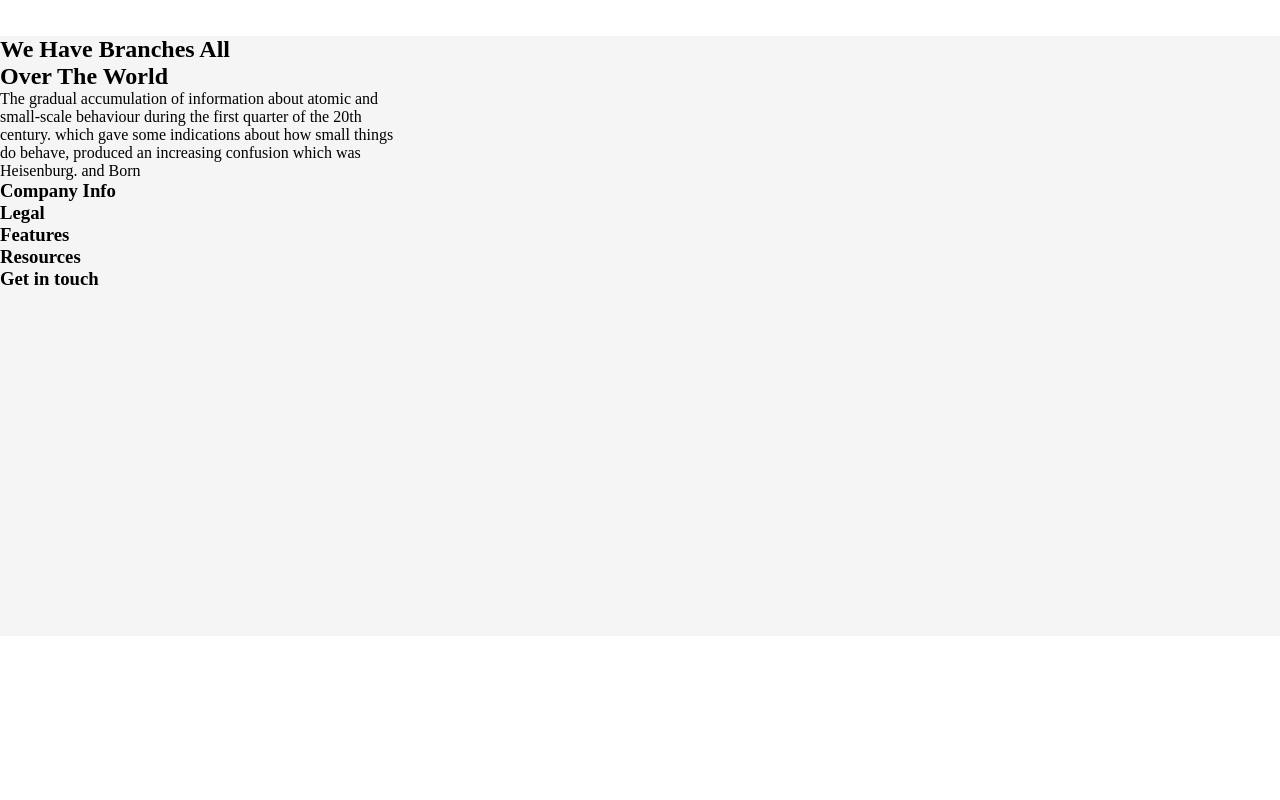
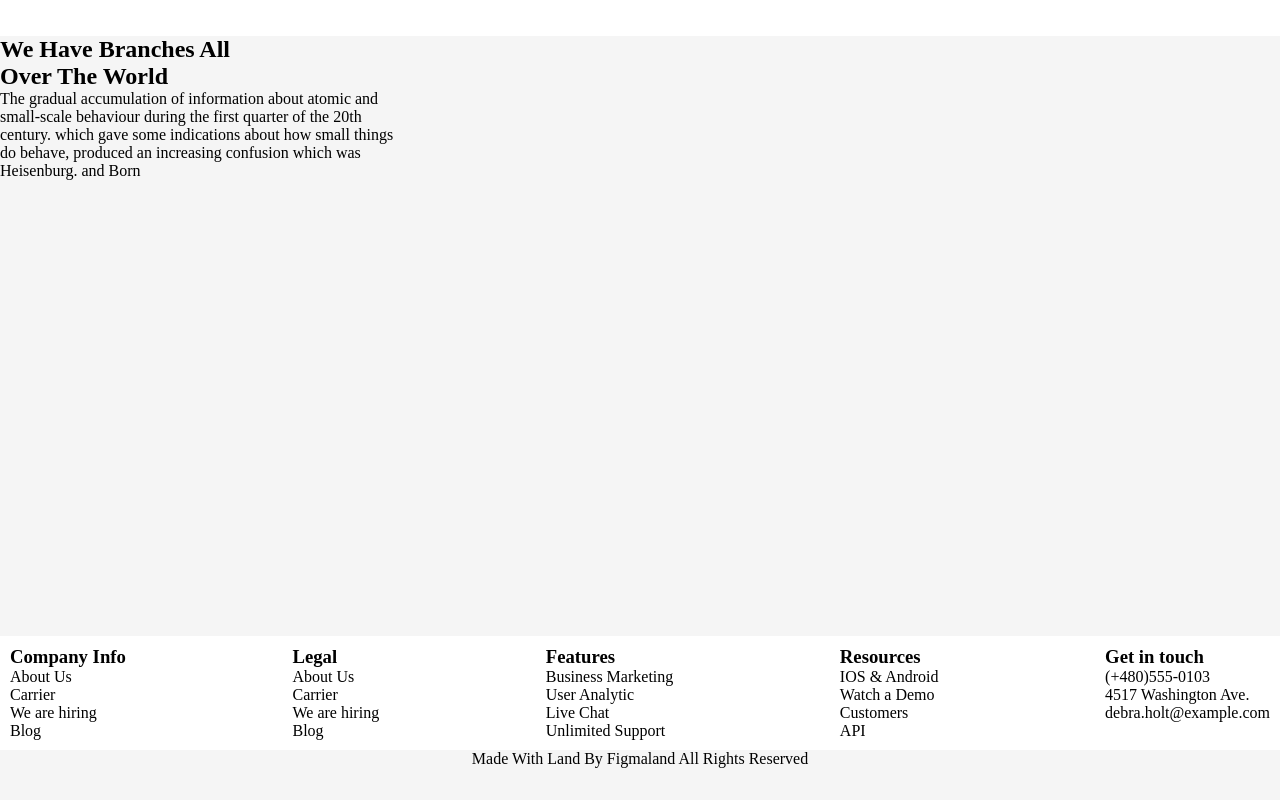
Before and after one commit to Maltilda-Nyaboke/Week-2, a plain HTML site: page index.html in a window 1280 px wide. Shown: the part 2302-3102 px from the top of the page. Before the commit the page ends 2938 px from the top, so only its background shows below. Drawn offline with Linux system fonts and the light colour scheme.

Commit message:
It will add icons to my third section

```diff
--- a/index.html
+++ b/index.html
@@ -51,13 +51,16 @@
     </div>
     <div class="three">
         <div class="col-1">
+            <img src="./img/icon.png" alt="icon1">
             <h3>Peace of Mind</h3>
         </div>
         <div class="col-1">
-        <h3>Peace of Mind</h3>
+            <img src="./img/icon2.png" alt="icon2">
+        <h3>Set For Life</h3>
         </div>
         <div class="col-1">
-        <h3>Peace of Mind</h3>
+            <img src="./img/iconp.png" alt="people">
+        <h3>100% Satisfaction</h3>
     </div>
     </div>
     <div class="four">
@@ -141,23 +144,45 @@
     century. which gave some indications about how small things<br>
 do behave, produced an increasing confusion which was<br>
 Heisenburg. and Born</p>
+</div>
 <footer>
     <div class="foot">
      <h3>Company Info</h3>
+     <p>About Us</p>
+     <p>Carrier</p>
+     <p>We are hiring</p>
+     <p>Blog</p>
     </div>
     <div class="foot">
         <h3>Legal</h3>
+        <p>About Us</p>
+     <p>Carrier</p>
+     <p>We are hiring</p>
+     <p>Blog</p>
     </div>
     <div class="foot">
         <h3>Features</h3>
+        <p>Business Marketing</p>
+        <p>User Analytic</p>
+        <p>Live Chat</p>
+        <p>Unlimited Support</p>
     </div>
     <div class="foot">
         <h3>Resources</h3>
+        <p>IOS & Android</p>
+        <p>Watch a Demo</p>
+        <p>Customers</p>
+        <p>API</p>
     </div>
     <div class="foot">
         <h3>Get in touch</h3>
+        <p>(+480)555-0103</p>
+        <p>4517 Washington Ave.</p>
+        <p>debra.holt@example.com</p>
     </div>
 </footer>
+    <div class="end">
+        <p>Made With Land By Figmaland All Rights Reserved</p>
     </div>
 </body>
 </html>
--- a/style.css
+++ b/style.css
@@ -116,3 +116,13 @@ button{
     margin-top: 40px;
         margin-left: 200px;
 }
+footer{
+    display: flex;
+    justify-content: space-between;
+    padding: 10px;
+}
+.end{
+    height: 50px;
+    background-color: whitesmoke;
+    text-align: center;
+}
```
Also changed, not shown: img/icon.png (added), img/icon2.png (added), img/iconp.png (added).
